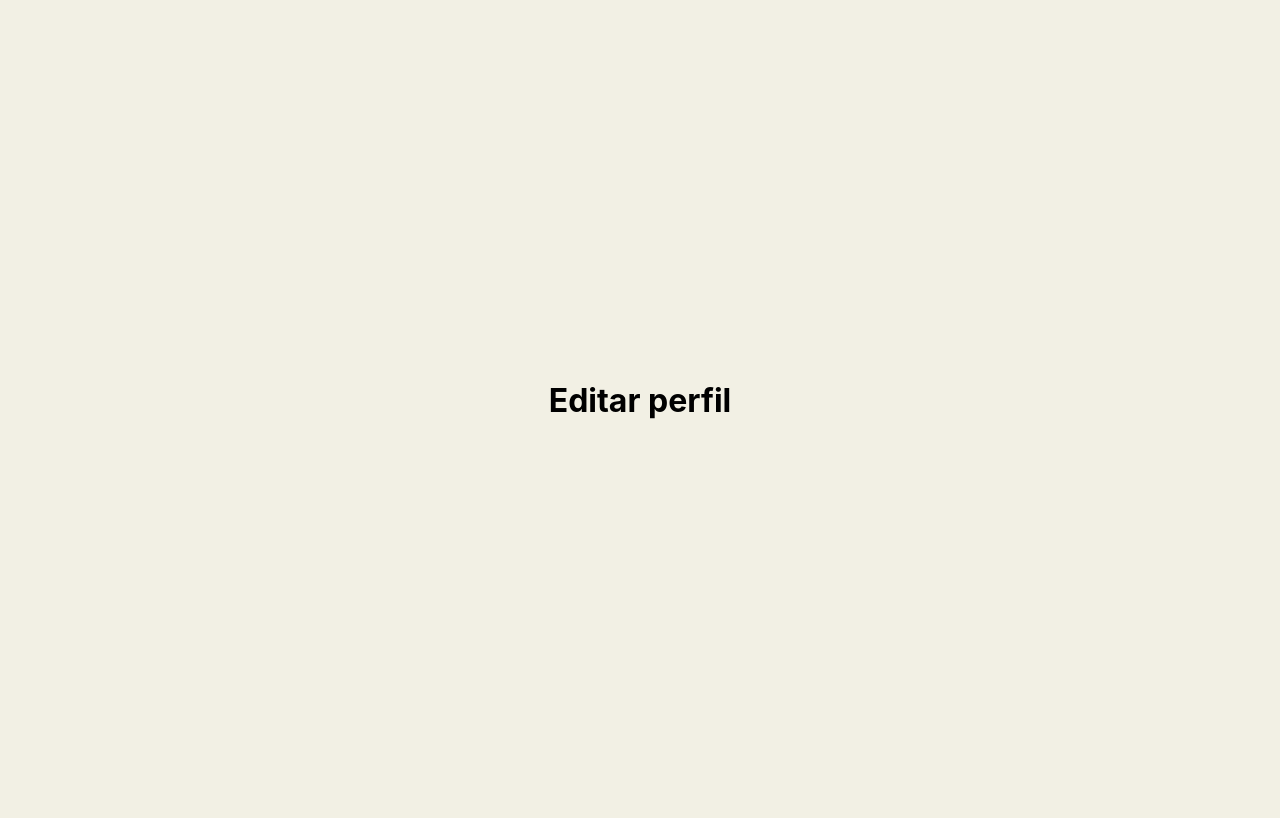
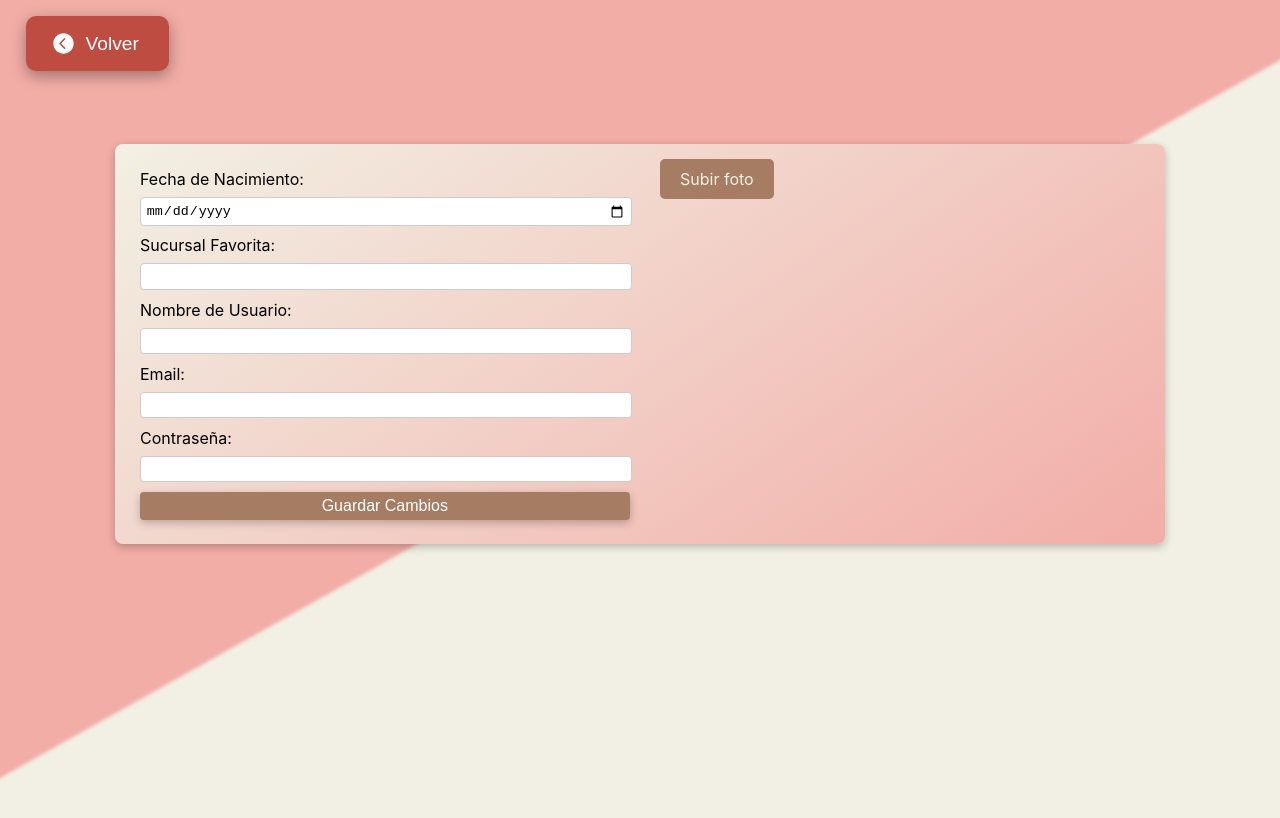
Before and after one commit to leodelmas00/front-truequetools, a React (Create React App) app: page /EditProfile in a window 1280 px wide. Shown: the top 818 px of the page. Built offline with nearby package versions, Linux system fonts and the light colour scheme.

Commit message:
hice el editar perfil

```diff
--- a/src/components/EditProfile.jsx
+++ b/src/components/EditProfile.jsx
@@ -1,17 +1,146 @@
+import React, { useState } from 'react';
+import { IoChevronBackCircle } from 'react-icons/io5'; // Importa el ícono necesario
 import '../styles/EditProfile.css';
 
 function EditProfile() {
+    const [birthDate, setBirthDate] = useState('');
+    const [favoriteBranch, setFavoriteBranch] = useState('');
+    const [username, setUsername] = useState('');
+    const [email, setEmail] = useState('');
+    const [profilePicture, setProfilePicture] = useState(null);
+    const [password, setPassword] = useState('');
+    const [preview, setPreview] = useState(null);
 
-    //IMPORTANTE: A la hora de codificar, eliminar el style del 1er div.
+    const handleImagenSeleccionada = (event) => {
+        const imagenSeleccionada = event.target.files[0];
+        if (imagenSeleccionada) {
+            setProfilePicture(imagenSeleccionada);
+            const reader = new FileReader();
+            reader.onloadend = () => {
+                setPreview(reader.result);
+            };
+            reader.readAsDataURL(imagenSeleccionada);
+        } else {
+            setProfilePicture(null);
+            setPreview(null);
+        }
+    };
+
+    const handleEliminarFoto = () => {
+        setProfilePicture(null);
+        setPreview(null);
+    };
+
+    const handleSubmit = (e) => {
+        e.preventDefault();
+        // Aquí iría la lógica para enviar los datos a tu backend o API.
+        console.log({
+            birthDate,
+            favoriteBranch,
+            username,
+            email,
+            profilePicture,
+            password
+        });
+    };
+
+    const handleGoBack = () => {
+        window.history.back();
+    };
 
     return (
-        <div style={{
-            display: 'flex',
-            justifyContent: 'center',
-            alignItems: 'center',
-            height: '100vh'}}>
-            <h1> Editar perfil </h1>
-        </div >
+        <div className='background-editProfile-unique'>
+            <div>
+                <button className="volver-btn" onClick={handleGoBack}>
+                    <IoChevronBackCircle size={25} />
+                    Volver
+                </button>
+            </div>
+            <div className="edit-profile-container-unique">
+                <form onSubmit={handleSubmit} className="inputs-form-unique">
+                    <div className="form-group-editProfile-unique">
+                        <label htmlFor="birthDate" className="label-unique">Fecha de Nacimiento:</label>
+                        <input
+                            type="date"
+                            id="birthDate"
+                            value={birthDate}
+                            onChange={(e) => setBirthDate(e.target.value)}
+                            className="input-date-unique"
+                        />
+                    </div>
+                    <div className="form-group-editProfile-unique">
+                        <label htmlFor="favoriteBranch" className="label-unique">Sucursal Favorita:</label>
+                        <input
+                            type="text"
+                            id="favoriteBranch"
+                            value={favoriteBranch}
+                            onChange={(e) => setFavoriteBranch(e.target.value)}
+                            className="input-text-unique"
+                        />
+                    </div>
+                    <div className="form-group-editProfile-unique">
+                        <label htmlFor="username" className="label-unique">Nombre de Usuario:</label>
+                        <input
+                            type="text"
+                            id="username"
+                            value={username}
+                            onChange={(e) => setUsername(e.target.value)}
+                            className="input-text-unique"
+                        />
+                    </div>
+                    <div className="form-group-editProfile-unique">
+                        <label htmlFor="email" className="label-unique">Email:</label>
+                        <input
+                            type="email"
+                            id="email"
+                            value={email}
+                            onChange={(e) => setEmail(e.target.value)}
+                            className="input-email-unique"
+                        />
+                    </div>
+                    <div className="form-group-editProfile-unique">
+                        <label htmlFor="password" className="label-unique">Contraseña:</label>
+                        <input
+                            type="password"
+                            id="password"
+                            value={password}
+                            onChange={(e) => setPassword(e.target.value)}
+                            className="input-password-unique"
+                        />
+                    </div>
+                    <button type="submit" className="button-unique">Guardar Cambios</button>
+                </form>
+                <div className="image-form-unique">
+                    <div className="form-group-editProfile-unique">
+                        {profilePicture ? (
+                            <div className="image-preview-container">
+                                <img src={URL.createObjectURL(profilePicture)} alt="Vista previa de la imagen" className='profile-picture-preview-unique' />
+                                <div className="button-container">
+                                    <button
+                                        type="button"
+                                        onClick={handleEliminarFoto}
+                                        className="eliminar-foto-button"
+                                    >
+                                        Eliminar foto
+                                    </button>
+                                </div>
+                            </div>
+                        ) : (
+                            <label htmlFor="file-upload" className="custom-file-upload">
+                                Subir foto
+                                <input
+                                    id="file-upload"
+                                    type="file"
+                                    accept="image/*"
+                                    onChange={handleImagenSeleccionada}
+                                    style={{ display: 'none' }}
+                                />
+                            </label>
+                        )}
+                    </div>
+                </div>
+            </div>
+        </div>
     );
 }
 
--- a/src/styles/EditProfile.css
+++ b/src/styles/EditProfile.css
@@ -0,0 +1,106 @@
+.background-editProfile-unique {
+    background-image: url('../logo_1/Fondo_Invertido_Published.png');
+    background-size: cover;
+    background-repeat: no-repeat;
+    background-position: center;
+    display: flex;
+    flex-direction: column;
+    align-items: center;
+    justify-content: center;
+    height: 100vh; /* Ajusta la altura del contenedor al 100% del viewport */
+    padding: 20px; /* Espacio interno */
+}
+
+.edit-profile-container-unique {
+    display: flex;
+    box-shadow: rgba(0, 0, 0, 0.24) 0px 3px 8px;
+    width: 90%;
+    max-width: 1000px;
+    margin: auto;
+    margin-top: 10%;
+    padding: 2%;
+    background: linear-gradient(145deg, #f2f0e4, #f2ada7);
+    border-radius: 8px;
+    justify-content: space-between;
+    flex-wrap: wrap;
+}
+
+
+
+.inputs-form-unique {
+    flex: 1;
+    margin-right: 2%;
+}
+
+.image-form-unique {
+    flex: 1;
+    margin-left: 2%;
+}
+
+.form-group-editProfile-unique {
+    margin-bottom: 2%;
+}
+
+.profile-picture-preview-unique {
+    margin-top: 5%;
+    width: 100%;
+    height: auto;
+    max-height: 200px;
+    max-width: 200px;
+    border-radius: 15%;
+    display: block;
+    margin-left: auto;
+    margin-right: auto;
+}
+
+.button-unique {
+    width: 102%;
+    padding: 1%;
+    border: none;
+    border-radius: 4px;
+    background-color: #a67c63;
+    color: white;
+    cursor: pointer;
+    font-size: 1em;
+    box-shadow: rgba(0, 0, 0, 0.24) 0px 3px 8px;
+}
+
+.button-unique:hover {
+    background-color: #f2f0e4;
+    color:#a67c63;
+}
+
+input[type="file"].input-file-unique {
+    width: 100%;
+    padding: 1%;
+}
+
+label.label-unique {
+    display: block;
+    margin-bottom: 0.5em;
+}
+
+input[type="text"].input-text-unique,
+input[type="email"].input-email-unique,
+input[type="password"].input-password-unique,
+input[type="date"].input-date-unique {
+    width: 100%;
+    padding: 1%;
+    border: 1px solid #ccc;
+    border-radius: 4px;
+}
+
+.uploadIMG{
+    background-color: #a67c63;
+    box-shadow: rgba(0, 0, 0, 0.24) 0px 3px 8px;
+    color: #f2f0e4;
+    border-radius: 15px;
+    font-size: larger;
+    padding: 2%;
+    cursor: pointer;
+}
+
+.uploadIMG:hover{
+    background-color: #f2f0e4;
+    color:#a67c63;
+}
```
